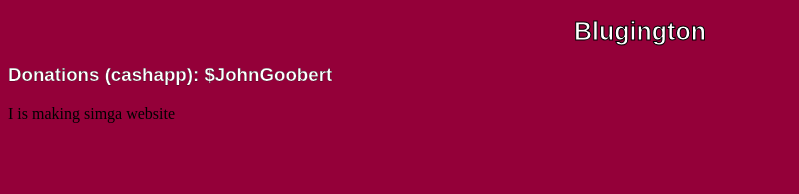
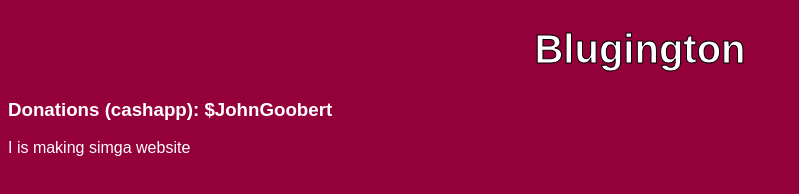
Before and after one commit to Blugington/blugington.github.io, a plain HTML site: page index.html in a window 1280 px wide. Shown: the whole page, without its empty margins (0-799 px from the left). Drawn offline with Linux system fonts and the light colour scheme.

Commit message:
Update index.html

```diff
--- a/index.html
+++ b/index.html
@@ -5,24 +5,19 @@
             body {background-color: #940039;}
             .font {
                 font-family: Arial, Helvetica, sans-serif;
+                color: white;
             }
             .title {
                 text-align: center;
                 -webkit-text-stroke-width: 1px;
                 -webkit-text-stroke-color: black;
-                color: white;
-                font-size: 25px;
-            }
-            .donations{
-                -webkit-text-stroke-width: 0.25px;
-                -webkit-text-stroke-color: black;
-                color: white;
+                font-size: 40px;
             }
         </style>
     </head>
     <body>
         <h1 class="title font">Blugington</h1>
         <h3 class="donations font">Donations (cashapp): $JohnGoobert</h2>
-        <p>I is making simga website</p>
+        <p class="font">I is making simga website</p>
     </body>
 </html>
```
